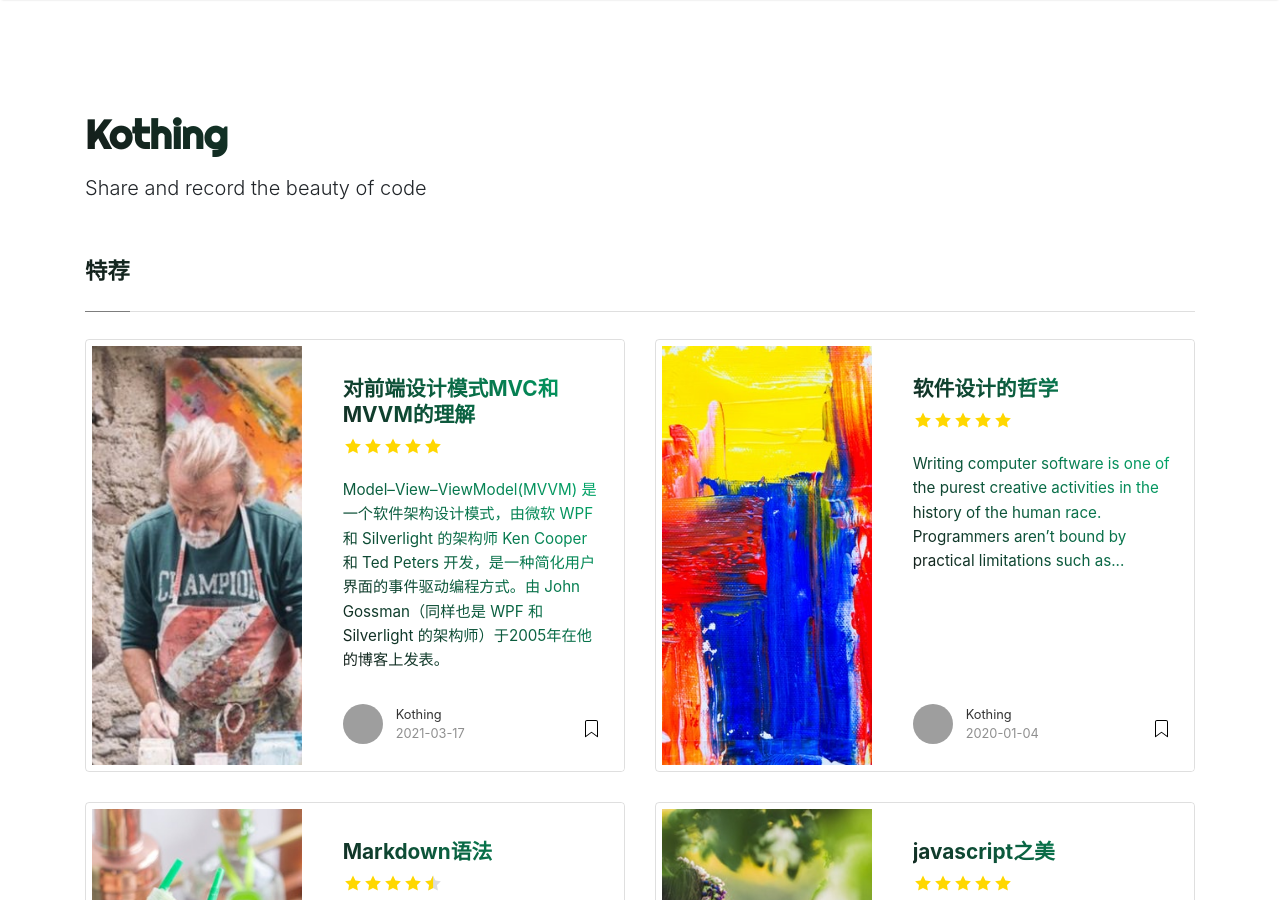
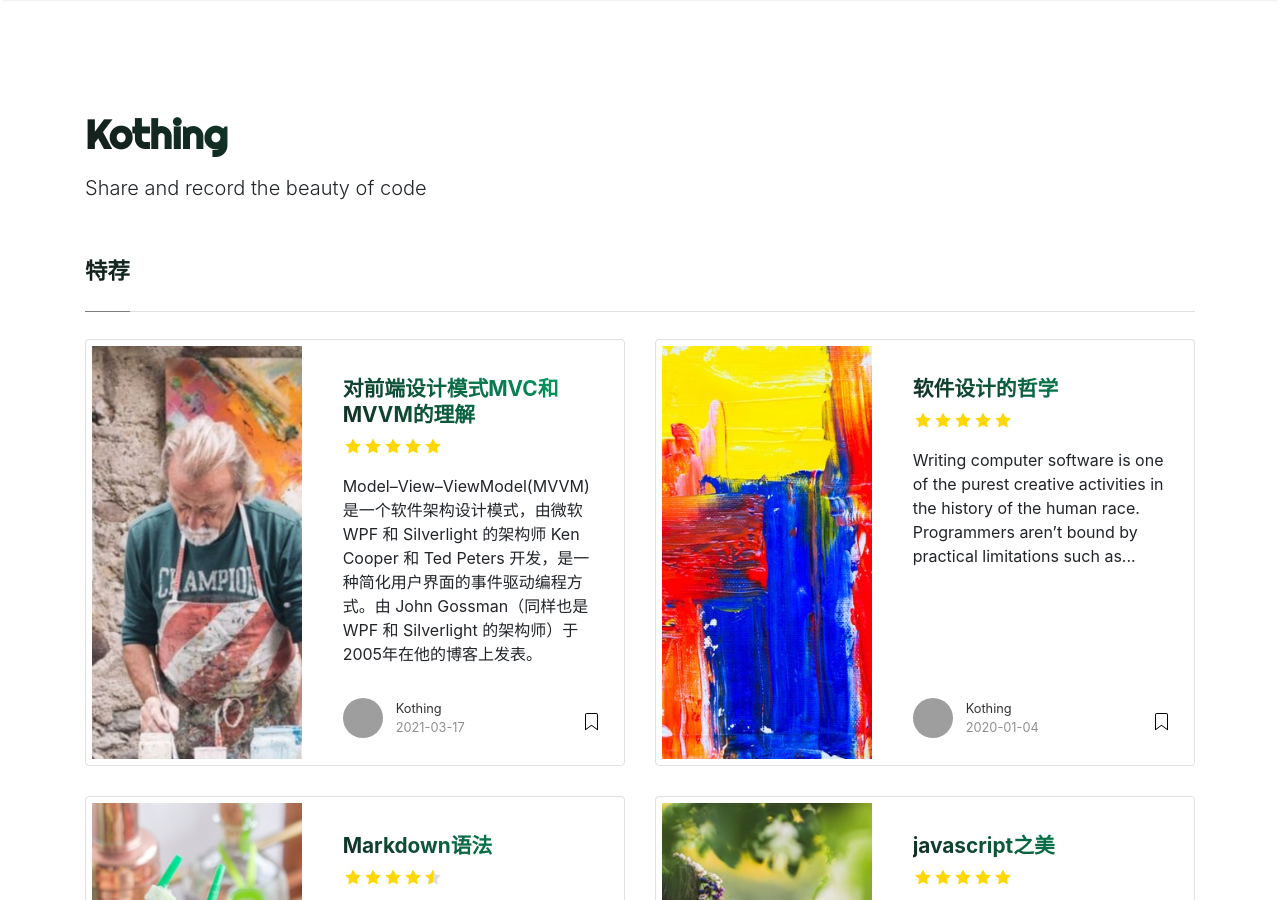
Before and after one commit to kothing/kothing.github.io, a Jekyll site: the page built from index.html, in a window 1280 px wide and 900 px high. Built offline with Jekyll 4.4.1, drawn with Linux system fonts in a browser that asks for light colours; nearby versions of some CDN libraries; the list of posts is cut into pages by our own code; grey boxes are pictures that could not be loaded.

Commit message:
Update featuredbox.html

```diff
--- a/_includes/featuredbox.html
+++ b/_includes/featuredbox.html
@@ -28,7 +28,7 @@
                                 </div>
                                 {% endif %}
                             </h2>
-                            <h4 class="card-text">{{ post.excerpt | strip_html | truncatewords:25 }}</h4>
+                            <div class="card-text">{{ post.excerpt | strip_html | truncatewords:25 }}</div>
                         </div>
                         <div class="card-footer b-0 bg-white mt-auto">
                             <div class="wrapfooter">
```
